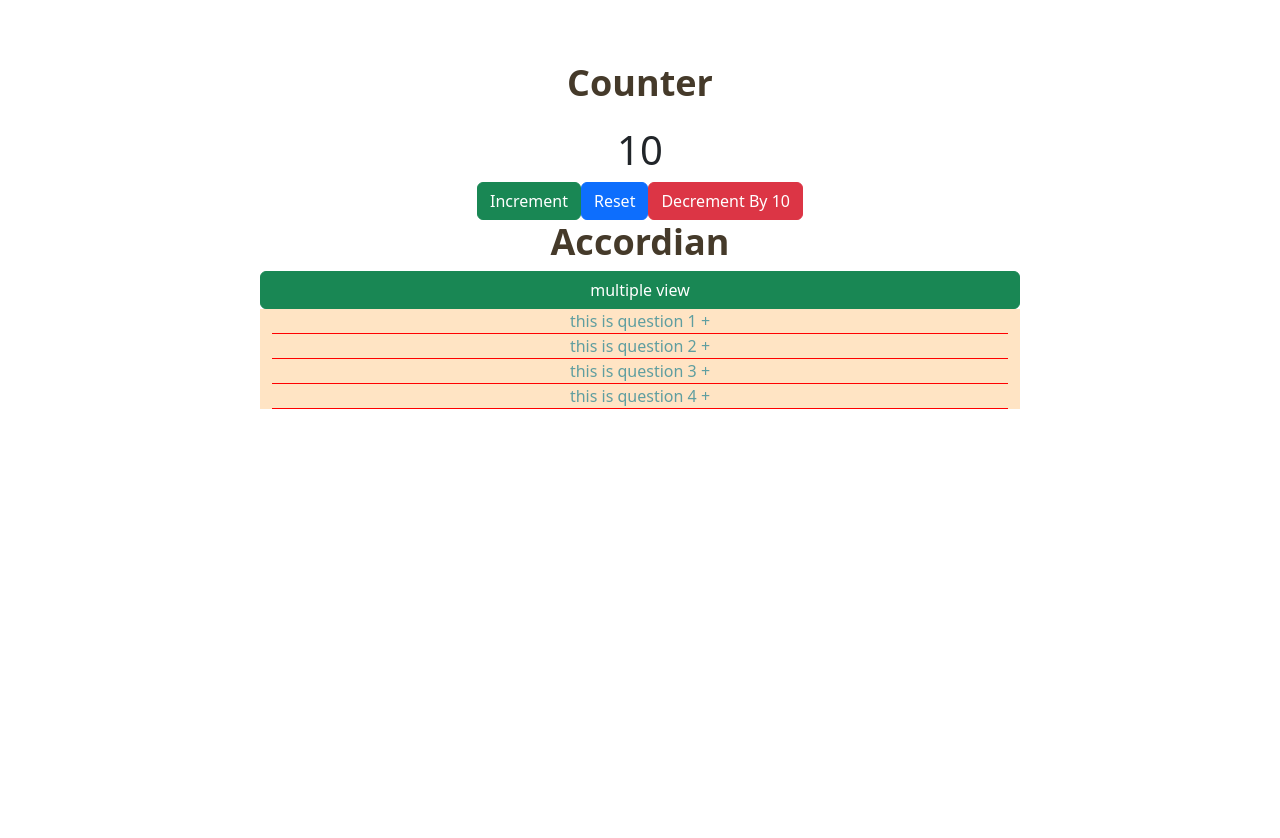
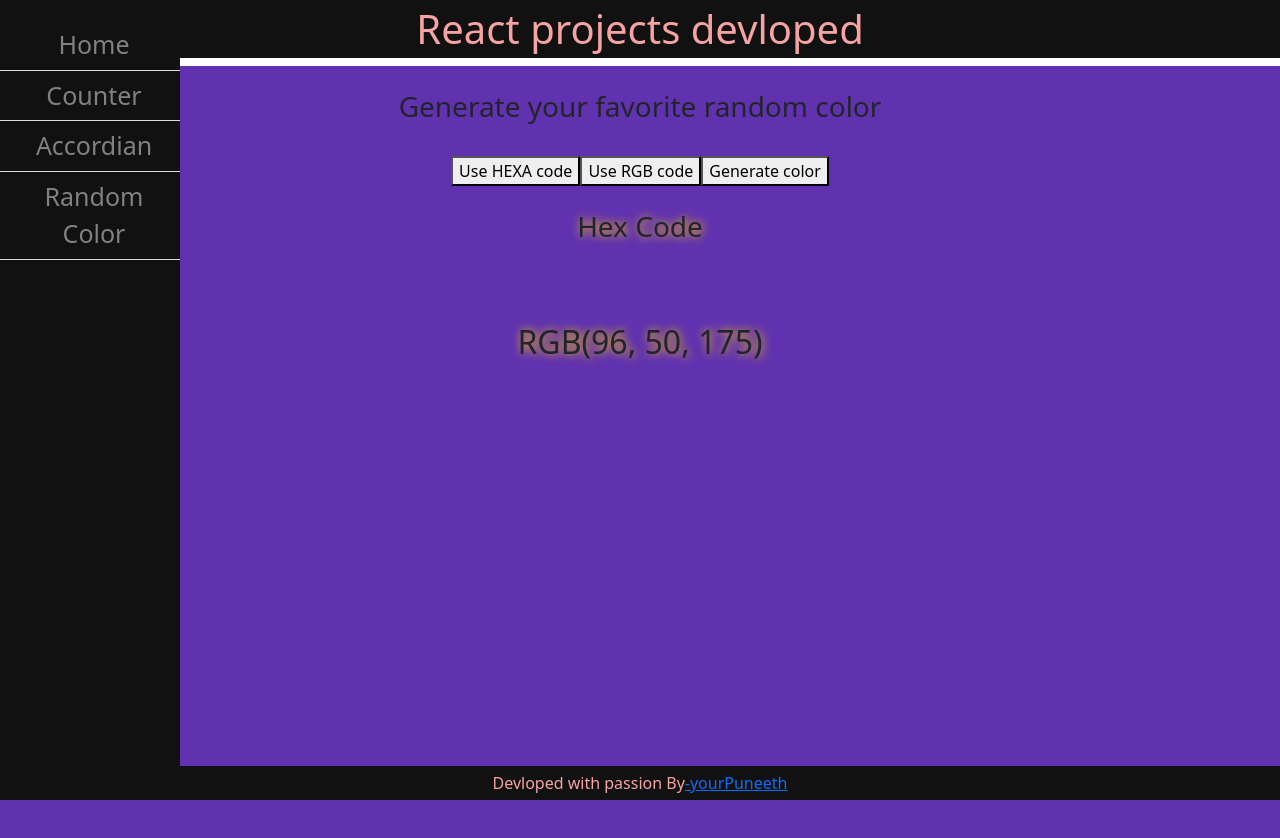
Before and after one commit to puneethnviraat/react-practice, a React (Create React App) app: page /random-color in a window 1280 px wide. Shown: the top 838 px of the page. Before the commit the page ends 800 px from the top, so only its background shows below. Built offline with nearby package versions, Linux system fonts and the light colour scheme.

Commit message:
Random-color

```diff
--- a/package.json
+++ b/package.json
@@ -12,6 +12,7 @@
     "react-bootstrap": "^2.10.2",
     "react-dom": "^18.3.1",
     "react-redux": "^9.1.2",
+    "react-router-dom": "^6.23.1",
     "react-scripts": "5.0.1",
     "web-vitals": "^2.1.4"
   },
--- a/src/App.js
+++ b/src/App.js
@@ -1,13 +1,35 @@
+import { createBrowserRouter, RouterProvider } from 'react-router-dom';
 import Accordian from './components/accordian/Accordian';
 import Counter from './components/counter/Counter';
+import RandomColor from './components/randomColor/RandomColor';
+import Home from './components/Home';
+import Header from './components/Header';
+import Footer from './components/Footer';
+
+const router = createBrowserRouter([
+  {
+    path: '/',
+    element: <Home />,
+    children: [
+      {
+        path: '/counter',
+        element: <Counter />,
+      },
+      { path: '/accordian', element: <Accordian /> },
+      {
+        path: '/random-color',
+        element: <RandomColor />,
+      },
+    ],
+  },
+]);
 
 function App() {
   return (
     <div className="App">
-      <h1 style={{ color: '#ffffff' }}>This site for React practice</h1>
-
-      <Counter />
-      <Accordian />
+      <Header />
+      <RouterProvider router={router} />
+      <Footer />
     </div>
   );
 }
--- /dev/null
+++ b/src/components/Footer.jsx
@@ -0,0 +1,14 @@
+import React from 'react';
+
+export const Footer = () => {
+  return (
+    <div className="footer">
+      Devloped with passion By
+      <a target="_blank" href="https://yourpuneeth.in/">
+        -yourPuneeth
+      </a>
+    </div>
+  );
+};
+
+export default Footer;
--- /dev/null
+++ b/src/components/Header.jsx
@@ -0,0 +1,7 @@
+import React from 'react';
+
+const Header = () => {
+  return <h1 className="header">React projects devloped</h1>;
+};
+
+export default Header;
--- /dev/null
+++ b/src/components/Home.jsx
@@ -0,0 +1,12 @@
+import { Outlet } from 'react-router-dom';
+import Sidebar from './Sidebar';
+const Home = () => {
+  return (
+    <>
+      <Sidebar />
+      <Outlet />
+    </>
+  );
+};
+
+export default Home;
--- /dev/null
+++ b/src/components/Sidebar.jsx
@@ -0,0 +1,15 @@
+import React from 'react';
+import { Link } from 'react-router-dom';
+
+const Sidebar = () => {
+  return (
+    <div className="sidenav">
+      <Link to="/">Home</Link>
+      <Link to="/Counter">Counter</Link>
+      <Link to="/accordian">Accordian</Link>
+      <Link to="/random-color">Random Color</Link>
+    </div>
+  );
+};
+
+export default Sidebar;
--- /dev/null
+++ b/src/components/randomColor/RandomColor.jsx
@@ -0,0 +1,58 @@
+import { useState, useEffect } from 'react';
+
+const RandomColor = () => {
+  const [color, setColor] = useState('#ffffff');
+  const [type, setType] = useState('hexa');
+  const hStyle = { 'text-shadow': '#FC0 1px 0 10px' };
+  const changetype = (inputType) => {
+    setType(inputType);
+  };
+  useEffect(
+    (type) => {
+      if (type === 'hexa') {
+        generateHexColor();
+      } else {
+        generateRGBColor();
+      }
+    },
+    [type]
+  );
+
+  const generateHexColor = () => {
+    var HexColor = '#';
+    let hex = [0, 1, 2, 3, 4, 5, 6, 7, 8, 9, 'a', 'b', 'c', 'd', 'e', 'f'];
+    for (let index = 0; index < 6; index++) {
+      let value = hex[Math.floor(Math.random() * hex.length)];
+      HexColor += value;
+      setColor(HexColor);
+    }
+  };
+
+  const generateRGBColor = () => {
+    let R = Math.floor(Math.random() * 256);
+    let G = Math.floor(Math.random() * 256);
+    let B = Math.floor(Math.random() * 256);
+    setColor(`RGB(${R}, ${G}, ${B})`);
+  };
+
+  return (
+    <div style={{ backgroundColor: color, height: '100vh' }}>
+      <br></br>
+      <h3>Generate your favorite random color</h3>
+      <br></br>
+      <button onClick={() => changetype('hexa')}>Use HEXA code</button>
+      <button onClick={() => changetype('rgb')}>Use RGB code</button>
+      <button onClick={type === 'hexa' ? generateHexColor : generateRGBColor}>
+        Generate color
+      </button>
+      <br></br>
+      <br></br>
+      <h3 style={hStyle}> {type === 'hexa' ? 'Hex Code' : 'RGB Code'}</h3>
+      <br></br>
+      <br></br> <br></br>
+      <h2 style={hStyle}>{color}</h2>
+    </div>
+  );
+};
+
+export default RandomColor;
--- a/src/index.css
+++ b/src/index.css
@@ -23,3 +23,54 @@ body{
   font-weight: bold;
   color: rgb(69, 58, 42);
 }
+/* The sidebar menu */
+.sidenav {
+  height: 100%; /* Full-height: remove this if you want "auto" height */
+  width: 180px; /* Set the width of the sidebar */
+  position: fixed; /* Fixed Sidebar (stay in place on scroll) */
+  z-index: 1; /* Stay on top */
+  top: 0; /* Stay at the top */
+  left: 0;
+  background-color: #111; /* Black */
+  overflow-x: hidden; /* Disable horizontal scroll */
+  padding-top: 20px;
+}
+
+/* The navigation menu links */
+.sidenav a {
+  padding: 6px 8px 6px 16px;
+  text-decoration: none;
+  font-size: 25px;
+  color: #818181;
+  display: block;
+  border-bottom: 1px solid gainsboro;
+}
+
+/* When you mouse over the navigation links, change their color */
+.sidenav a:hover {
+  color: #f1f1f1;
+  border-bottom: 1px solid #f1f1f1;
+  cursor: pointer;
+}
+
+/* Style page content */
+.main {
+  margin-left: 160px; /* Same as the width of the sidebar */
+  padding: 0px 10px;
+}
+
+/* On smaller screens, where height is less than 450px, change the style of the sidebar (less padding and a smaller font size) */
+@media screen and (max-height: 450px) {
+  .sidenav {padding-top: 15px;}
+  .sidenav a {font-size: 18px;}
+}
+
+.header, .footer{
+   color: #f6a3a3;
+   padding: 5px;
+   background-color: #111; }
+   .footer{
+    position: fixed;
+    bottom: 0px;
+    width: 100vw;
+   }
```
Also changed, not shown: 1 other file (tests, documents, lock files or other folders).
